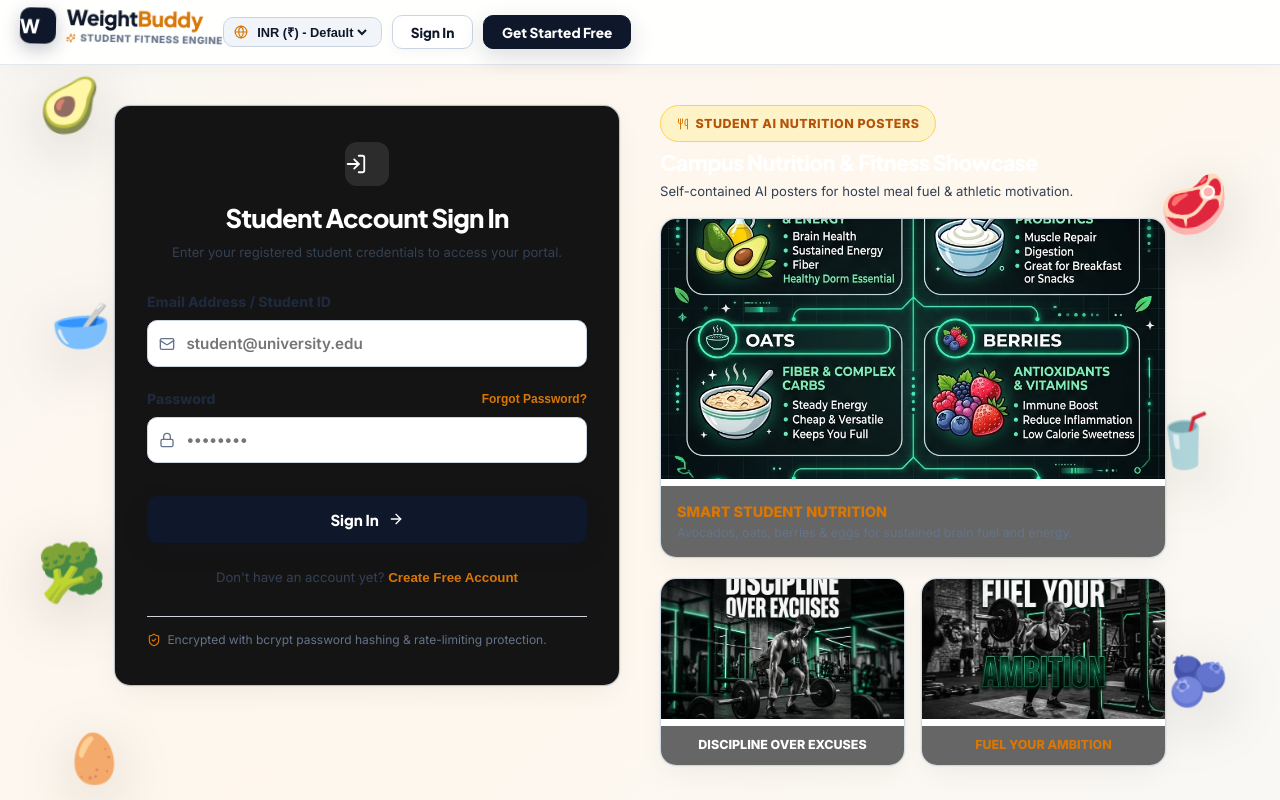
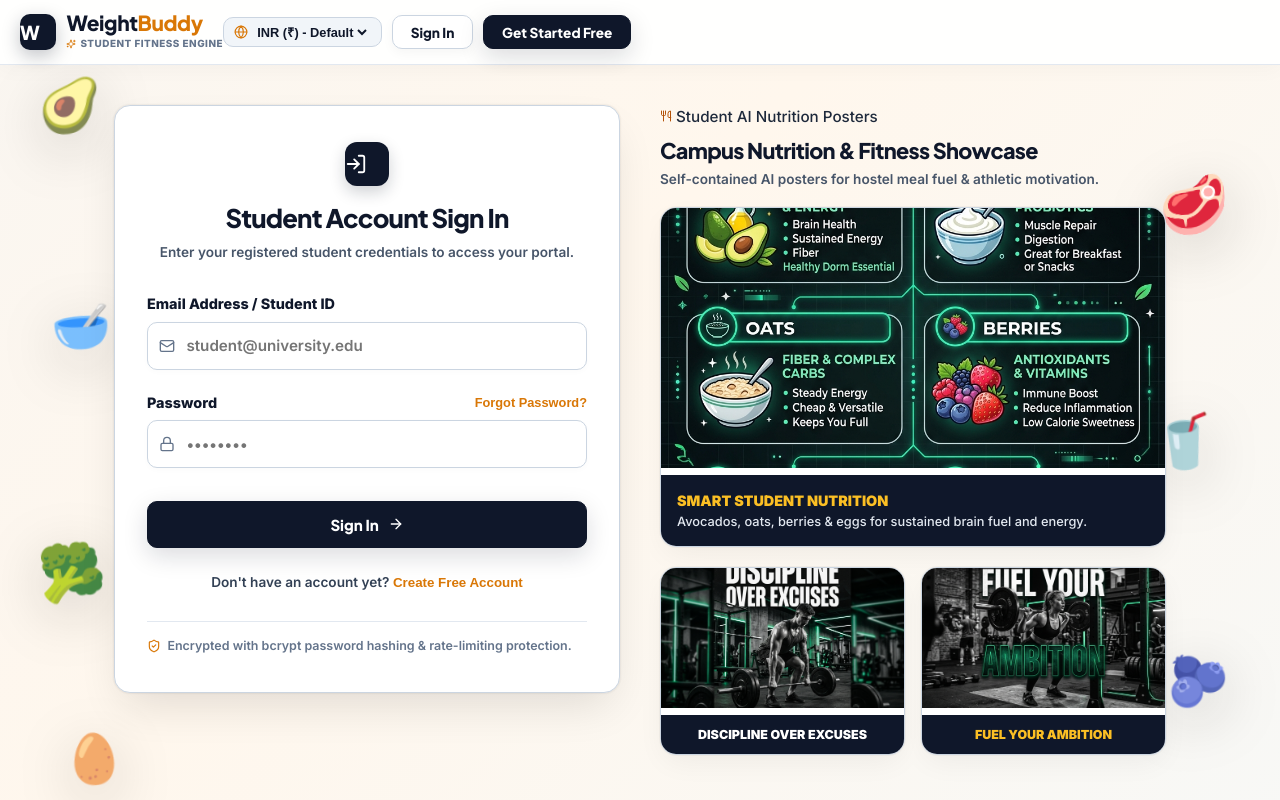
Before and after one commit to Kunalbhange/weight-buddy, a React (Vite) app: page / in a window 1280 px wide. Both pictures are taken after a click on the button "Sign In". Shown: the top 800 px of the page. Built offline with nearby package versions, Linux system fonts and the light colour scheme.

Commit message:
Separate page view components and enhance 100% text legibility and font contrast matching theme

```diff
--- a/src/index.css
+++ b/src/index.css
@@ -1,4 +1,4 @@
-/* Classic Black & White Combination Design System with Floating 3D Food & Dynamic Color-Changing Background */
+/* Modular Design System for WeightBuddy - Ultra High-Contrast Typography & Separated Architecture */
 @import url('https://fonts.googleapis.com/css2?family=Inter:wght@400;500;600;700;800;900&family=Plus+Jakarta+Sans:wght@500;600;700;800;900&display=swap');
 
 :root {
@@ -8,17 +8,17 @@
   --bg-card-dark: #0f172a;
   --bg-card-hover: #f1f5f9;
 
-  --border-subtle: rgba(226, 232, 240, 0.9);
-  --border-medium: rgba(203, 213, 225, 0.9);
-  --border-dark: rgba(15, 23, 42, 0.2);
+  --border-subtle: #e2e8f0;
+  --border-medium: #cbd5e1;
+  --border-dark: #0f172a;
 
-  --text-primary: #0f172a; /* Deep obsidian text for max contrast */
-  --text-secondary: #334155; /* Crisp dark gray */
-  --text-muted: #64748b;
+  --text-primary: #0f172a; /* Deep obsidian text for 100% contrast readability */
+  --text-secondary: #1e293b; /* Strong dark slate */
+  --text-muted: #475569; /* Legible mid-gray */
 
-  /* Retro Accent Touches */
+  /* Accents */
   --accent-gold: #d97706;
-  --accent-gold-light: #fbbf24;
+  --accent-gold-dark: #b45309;
 
   --font-heading: 'Plus Jakarta Sans', sans-serif;
   --font-body: 'Inter', -apple-system, BlinkMacSystemFont, "Segoe UI", Roboto, sans-serif;
@@ -44,13 +44,13 @@ body {
   color: var(--text-primary);
   font-family: var(--font-body);
   font-size: 0.95rem;
-  font-weight: 400;
+  font-weight: 500;
   -webkit-font-smoothing: antialiased;
   -moz-osx-font-smoothing: grayscale;
   line-height: 1.6;
   min-height: 100vh;
   overflow-x: hidden;
-  /* DYNAMIC COLOR-CHANGING BACKGROUND ANIMATION */
+  /* Dynamic Background Color Shift */
   background: linear-gradient(135deg, #ffffff 0%, #f1f5f9 25%, #fff7ed 50%, #f0f9ff 75%, #ffffff 100%);
   background-size: 400% 400%;
   animation: bgGradientShift 14s ease infinite;
@@ -59,8 +59,12 @@ body {
 h1, h2, h3, h4, .font-heading {
   font-family: var(--font-heading);
   letter-spacing: -0.03em;
-  color: #0f172a;
+  color: #0f172a !important;
   font-weight: 800;
+}
+
+p, span, div, label {
+  color: var(--text-secondary);
 }
 
 /* Scrollbar */
@@ -79,25 +83,17 @@ h1, h2, h3, h4, .font-heading {
   background: #94a3b8;
 }
 
-/* DYNAMIC BACKGROUND GRADIENT SHIFT KEYFRAME */
+/* KEYFRAME ANIMATIONS */
 @keyframes bgGradientShift {
   0% { background-position: 0% 50%; }
   50% { background-position: 100% 50%; }
   100% { background-position: 0% 50%; }
 }
 
-/* ZOOM IN ZOOM OUT KEYFRAME ANIMATION */
 @keyframes zoomPulse {
   0% { transform: scale(1); }
   50% { transform: scale(1.025); }
   100% { transform: scale(1); }
-}
-
-/* FLOATING 3D KEYFRAME ANIMATIONS */
-@keyframes float {
-  0% { transform: translateY(0px) rotate(0deg); }
-  50% { transform: translateY(-12px) rotate(3deg); }
-  100% { transform: translateY(0px) rotate(0deg); }
 }
 
 @keyframes floatSlow {
@@ -106,29 +102,15 @@ h1, h2, h3, h4, .font-heading {
   100% { transform: translateY(0px) rotate(0deg); }
 }
 
-@keyframes pulseGlow {
-  0% { box-shadow: 0 0 0 0 rgba(217, 119, 6, 0.35); }
-  70% { box-shadow: 0 0 0 12px rgba(217, 119, 6, 0); }
-  100% { box-shadow: 0 0 0 0 rgba(217, 119, 6, 0); }
-}
-
 .zoom-pulse-animation {
   animation: zoomPulse 4s ease-in-out infinite;
-}
-
-.float-animation {
-  animation: float 4s ease-in-out infinite;
 }
 
 .float-slow {
   animation: floatSlow 6s ease-in-out infinite;
 }
 
-.pulse-glow {
-  animation: pulseGlow 2.5s infinite;
-}
-
-/* Black & White Cards */
+/* Glass Cards */
 .glass-card {
   background: #ffffff;
   border: 1.5px solid #cbd5e1;
@@ -144,7 +126,7 @@ h1, h2, h3, h4, .font-heading {
   box-shadow: var(--shadow-float);
 }
 
-/* High Contrast Tactile Buttons */
+/* High-Contrast Buttons */
 .btn-glass-primary, .btn-primary {
   background: #0f172a;
   color: #ffffff !important;
@@ -199,94 +181,6 @@ h1, h2, h3, h4, .font-heading {
   color: #0f172a !important;
 }
 
-.btn-danger {
-  background: #fef2f2;
-  color: #dc2626 !important;
-  border: 1.5px solid #fecaca;
-  padding: 0.75rem 1.4rem;
-  border-radius: var(--radius-sm);
-  cursor: pointer;
-  font-weight: 800;
-  font-size: 0.88rem;
-  transition: var(--transition-normal);
-}
-.btn-danger:hover {
-  background: #fee2e2;
-  border-color: #fca5a5;
-  color: #b91c1c !important;
-}
-
-/* Black & White Unit Toggle Pills */
-.unit-toggle-group {
-  display: inline-flex;
-  background: #f1f5f9;
-  border: 1.5px solid #cbd5e1;
-  border-radius: var(--radius-sm);
-  padding: 3px;
-  gap: 3px;
-}
-
-.unit-toggle-btn {
-  background: none;
-  border: none;
-  color: #64748b;
-  font-size: 0.82rem;
-  font-weight: 800;
-  padding: 0.4rem 0.9rem;
-  border-radius: 6px;
-  cursor: pointer;
-  transition: var(--transition-normal);
-}
-
-.unit-toggle-btn.active {
-  background: #0f172a;
-  color: #ffffff !important;
-  font-weight: 900;
-}
-
-/* Badges */
-.badge {
-  display: inline-flex;
-  align-items: center;
-  gap: 0.4rem;
-  padding: 0.45rem 1rem;
-  border-radius: var(--radius-full);
-  font-size: 0.78rem;
-  font-weight: 800;
-  letter-spacing: 0.04em;
-  text-transform: uppercase;
-}
-
-.badge-purple {
-  background: #0f172a;
-  color: #ffffff;
-  border: 1.5px solid #0f172a;
-}
-
-.badge-cyan {
-  background: #e0f2fe;
-  color: #0369a1;
-  border: 1.5px solid #7dd3fc;
-}
-
-.badge-emerald {
-  background: #dcfce7;
-  color: #15803d;
-  border: 1.5px solid #86efac;
-}
-
-.badge-amber {
-  background: #fef3c7;
-  color: #b45309;
-  border: 1.5px solid #fcd34d;
-}
-
-.badge-zinc {
-  background: #f1f5f9;
-  color: #334155;
-  border: 1.5px solid #cbd5e1;
-}
-
 /* Form Controls - High Contrast Legibility */
 .form-group {
   display: flex;
@@ -296,9 +190,9 @@ h1, h2, h3, h4, .font-heading {
 }
 
 .form-label {
-  font-size: 0.88rem;
+  font-size: 0.9rem;
   font-weight: 800;
-  color: #1e293b;
+  color: #0f172a !important;
 }
 
 .form-input, .form-select, .form-textarea {
@@ -306,7 +200,7 @@ h1, h2, h3, h4, .font-heading {
   border: 1.5px solid #cbd5e1;
   color: #0f172a !important;
   border-radius: var(--radius-sm);
-  padding: 0.8rem 1.1rem;
+  padding: 0.85rem 1.1rem;
   font-size: 0.95rem;
   font-family: inherit;
   font-weight: 600;
@@ -317,7 +211,7 @@ h1, h2, h3, h4, .font-heading {
 .form-input:focus, .form-select:focus, .form-textarea:focus {
   outline: none;
   border-color: #0f172a;
-  box-shadow: 0 0 0 3px rgba(15, 23, 42, 0.1);
+  box-shadow: 0 0 0 3px rgba(15, 23, 42, 0.12);
 }
 
 /* Range Input */
@@ -361,11 +255,6 @@ input[type="range"] {
     font-size: 0.88rem !important;
   }
 
-  .badge {
-    padding: 0.35rem 0.75rem !important;
-    font-size: 0.72rem !important;
-  }
-
   .no-scrollbar::-webkit-scrollbar {
     display: none;
   }
--- a/src/pages/LoginPage.jsx
+++ b/src/pages/LoginPage.jsx
@@ -39,25 +39,27 @@ export const LoginPage = ({ setActiveTab }) => {
         {/* LEFT COLUMN: SECURE AUTHENTICATION LOGIN FORM */}
         <div className="glass-card" style={{
           padding: '2.25rem 2rem',
-          background: '#141414',
-          border: '1.5px solid var(--border-medium)'
+          background: '#ffffff',
+          border: '1.5px solid #cbd5e1',
+          boxShadow: 'var(--shadow-float)'
         }}>
           <div style={{ textAlign: 'center', marginBottom: '1.75rem' }}>
             <div style={{
               width: '44px',
               height: '44px',
               borderRadius: '12px',
-              background: 'rgba(255, 255, 255, 0.1)',
+              background: '#0f172a',
               color: '#ffffff',
               display: 'flex',
               alignItems: 'center',
               justify: 'center',
-              margin: '0 auto 0.75rem'
+              margin: '0 auto 0.75rem',
+              boxShadow: '0 6px 16px rgba(15,23,42,0.2)'
             }}>
               <LogIn size={22} color="#ffffff" />
             </div>
-            <h2 className="font-heading" style={{ fontSize: '1.6rem', fontWeight: 800, color: '#ffffff' }}>Student Account Sign In</h2>
-            <p style={{ fontSize: '0.82rem', color: 'var(--text-secondary)', marginTop: '0.2rem' }}>
+            <h2 className="font-heading" style={{ fontSize: '1.6rem', fontWeight: 800, color: '#0f172a' }}>Student Account Sign In</h2>
+            <p style={{ fontSize: '0.85rem', color: '#475569', marginTop: '0.2rem', fontWeight: 600 }}>
               Enter your registered student credentials to access your portal.
             </p>
           </div>
@@ -65,17 +67,18 @@ export const LoginPage = ({ setActiveTab }) => {
           {error && (
             <div style={{
               padding: '0.75rem 1rem',
-              background: 'rgba(239, 68, 68, 0.15)',
-              border: '1.5px solid rgba(239, 68, 68, 0.35)',
+              background: '#fef2f2',
+              border: '1.5px solid #fecaca',
               borderRadius: 'var(--radius-sm)',
-              color: '#ffffff',
-              fontSize: '0.82rem',
+              color: '#dc2626',
+              fontSize: '0.85rem',
+              fontWeight: 700,
               marginBottom: '1.25rem',
               display: 'flex',
               alignItems: 'flex-start',
               gap: '0.5rem'
             }}>
-              <AlertCircle size={16} color="#ef4444" style={{ flexShrink: 0, marginTop: '2px' }} />
+              <AlertCircle size={16} color="#dc2626" style={{ flexShrink: 0, marginTop: '2px' }} />
               <div>{error}</div>
             </div>
           )}
@@ -84,7 +87,7 @@ export const LoginPage = ({ setActiveTab }) => {
             <div className="form-group">
               <label className="form-label">Email Address / Student ID</label>
               <div style={{ position: 'relative' }}>
-                <Mail size={16} color="var(--text-muted)" style={{ position: 'absolute', left: '12px', top: '50%', transform: 'translateY(-50%)' }} />
+                <Mail size={16} color="#64748b" style={{ position: 'absolute', left: '12px', top: '50%', transform: 'translateY(-50%)' }} />
                 <input
                   type="text"
                   placeholder="student@university.edu"
@@ -103,13 +106,13 @@ export const LoginPage = ({ setActiveTab }) => {
                 <button
                   type="button"
                   onClick={() => setActiveTab('forgot-password')}
-                  style={{ background: 'none', border: 'none', color: '#d97706', fontSize: '0.75rem', fontWeight: 700, cursor: 'pointer' }}
+                  style={{ background: 'none', border: 'none', color: '#d97706', fontSize: '0.8rem', fontWeight: 800, cursor: 'pointer' }}
                 >
                   Forgot Password?
                 </button>
               </div>
               <div style={{ position: 'relative' }}>
-                <Lock size={16} color="var(--text-muted)" style={{ position: 'absolute', left: '12px', top: '50%', transform: 'translateY(-50%)' }} />
+                <Lock size={16} color="#64748b" style={{ position: 'absolute', left: '12px', top: '50%', transform: 'translateY(-50%)' }} />
                 <input
                   type="password"
                   placeholder="••••••••"
@@ -127,7 +130,7 @@ export const LoginPage = ({ setActiveTab }) => {
             </button>
           </form>
 
-          <div style={{ textAlign: 'center', marginTop: '1.5rem', fontSize: '0.82rem', color: 'var(--text-secondary)' }}>
+          <div style={{ textAlign: 'center', marginTop: '1.5rem', fontSize: '0.85rem', color: '#334155', fontWeight: 600 }}>
             Don't have an account yet?{' '}
             <button
               onClick={() => setActiveTab('signup')}
@@ -140,10 +143,11 @@ export const LoginPage = ({ setActiveTab }) => {
           <div style={{
             marginTop: '1.75rem',
             paddingTop: '0.85rem',
-            borderTop: '1px solid var(--border-subtle)',
+            borderTop: '1px solid #e2e8f0',
             textAlign: 'center',
-            fontSize: '0.75rem',
-            color: 'var(--text-muted)',
+            fontSize: '0.78rem',
+            color: '#64748b',
+            fontWeight: 600,
             display: 'flex',
             alignItems: 'center',
             justify: 'center',
@@ -157,51 +161,51 @@ export const LoginPage = ({ setActiveTab }) => {
         <div>
           <div style={{ marginBottom: '1rem' }}>
             <div className="badge badge-amber" style={{ marginBottom: '0.3rem' }}>
-              <Utensils size={12} color="#d97706" /> Student AI Nutrition Posters
+              <Utensils size={12} color="#b45309" /> Student AI Nutrition Posters
             </div>
-            <h3 className="font-heading" style={{ fontSize: '1.35rem', fontWeight: 800, color: '#ffffff' }}>
+            <h3 className="font-heading" style={{ fontSize: '1.35rem', fontWeight: 800, color: '#0f172a' }}>
               Campus Nutrition & Fitness Showcase
             </h3>
-            <p style={{ fontSize: '0.82rem', color: 'var(--text-secondary)' }}>
+            <p style={{ fontSize: '0.85rem', color: '#475569', fontWeight: 600 }}>
               Self-contained AI posters for hostel meal fuel & athletic motivation.
             </p>
           </div>
 
           <div style={{ display: 'flex', flexDirection: 'column', gap: '1.25rem' }}>
             {/* AI Nutrition Poster */}
-            <div className="glass-card" style={{ overflow: 'hidden', border: '1.5px solid var(--border-medium)' }}>
+            <div className="glass-card" style={{ overflow: 'hidden', border: '1.5px solid #cbd5e1' }}>
               <img
                 src="/images/nutrition_poster.jpg"
                 alt="Smart Student Nutrition Infographic"
                 style={{ width: '100%', height: '260px', objectFit: 'cover' }}
               />
-              <div style={{ padding: '0.85rem 1rem', background: 'rgba(0,0,0,0.6)' }}>
-                <div style={{ fontWeight: 800, fontSize: '0.9rem', color: '#d97706' }}>SMART STUDENT NUTRITION</div>
-                <div style={{ fontSize: '0.78rem', color: 'var(--text-muted)' }}>Avocados, oats, berries & eggs for sustained brain fuel and energy.</div>
+              <div style={{ padding: '0.85rem 1rem', background: '#0f172a' }}>
+                <div style={{ fontWeight: 900, fontSize: '0.9rem', color: '#fbbf24' }}>SMART STUDENT NUTRITION</div>
+                <div style={{ fontSize: '0.8rem', color: '#e2e8f0', fontWeight: 500 }}>Avocados, oats, berries & eggs for sustained brain fuel and energy.</div>
               </div>
             </div>
 
             {/* AI Gym Motivation Posters Grid */}
             <div style={{ display: 'grid', gridTemplateColumns: '1fr 1fr', gap: '1rem' }}>
-              <div className="glass-card" style={{ overflow: 'hidden', border: '1.5px solid var(--border-medium)' }}>
+              <div className="glass-card" style={{ overflow: 'hidden', border: '1.5px solid #cbd5e1' }}>
                 <img
                   src="/images/poster1.jpg"
                   alt="Discipline Over Excuses"
                   style={{ width: '100%', height: '140px', objectFit: 'cover' }}
                 />
-                <div style={{ padding: '0.6rem', textAlign: 'center', background: 'rgba(0,0,0,0.6)' }}>
-                  <div style={{ fontWeight: 800, fontSize: '0.78rem', color: '#fff' }}>DISCIPLINE OVER EXCUSES</div>
+                <div style={{ padding: '0.6rem', textAlign: 'center', background: '#0f172a' }}>
+                  <div style={{ fontWeight: 900, fontSize: '0.78rem', color: '#ffffff' }}>DISCIPLINE OVER EXCUSES</div>
                 </div>
               </div>
 
-              <div className="glass-card" style={{ overflow: 'hidden', border: '1.5px solid var(--border-medium)' }}>
+              <div className="glass-card" style={{ overflow: 'hidden', border: '1.5px solid #cbd5e1' }}>
                 <img
                   src="/images/poster2.jpg"
                   alt="Fuel Your Ambition"
                   style={{ width: '100%', height: '140px', objectFit: 'cover' }}
                 />
-                <div style={{ padding: '0.6rem', textAlign: 'center', background: 'rgba(0,0,0,0.6)' }}>
-                  <div style={{ fontWeight: 800, fontSize: '0.78rem', color: '#d97706' }}>FUEL YOUR AMBITION</div>
+                <div style={{ padding: '0.6rem', textAlign: 'center', background: '#0f172a' }}>
+                  <div style={{ fontWeight: 900, fontSize: '0.78rem', color: '#fbbf24' }}>FUEL YOUR AMBITION</div>
                 </div>
               </div>
             </div>
```
